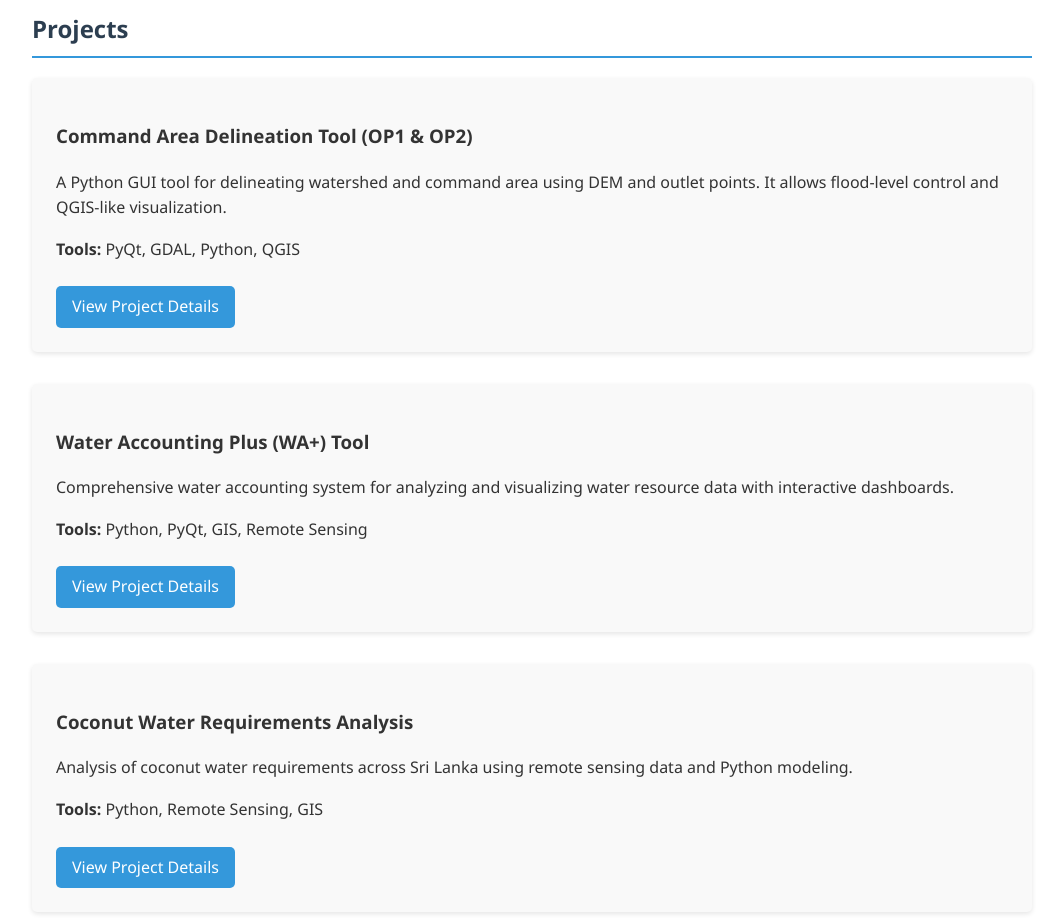
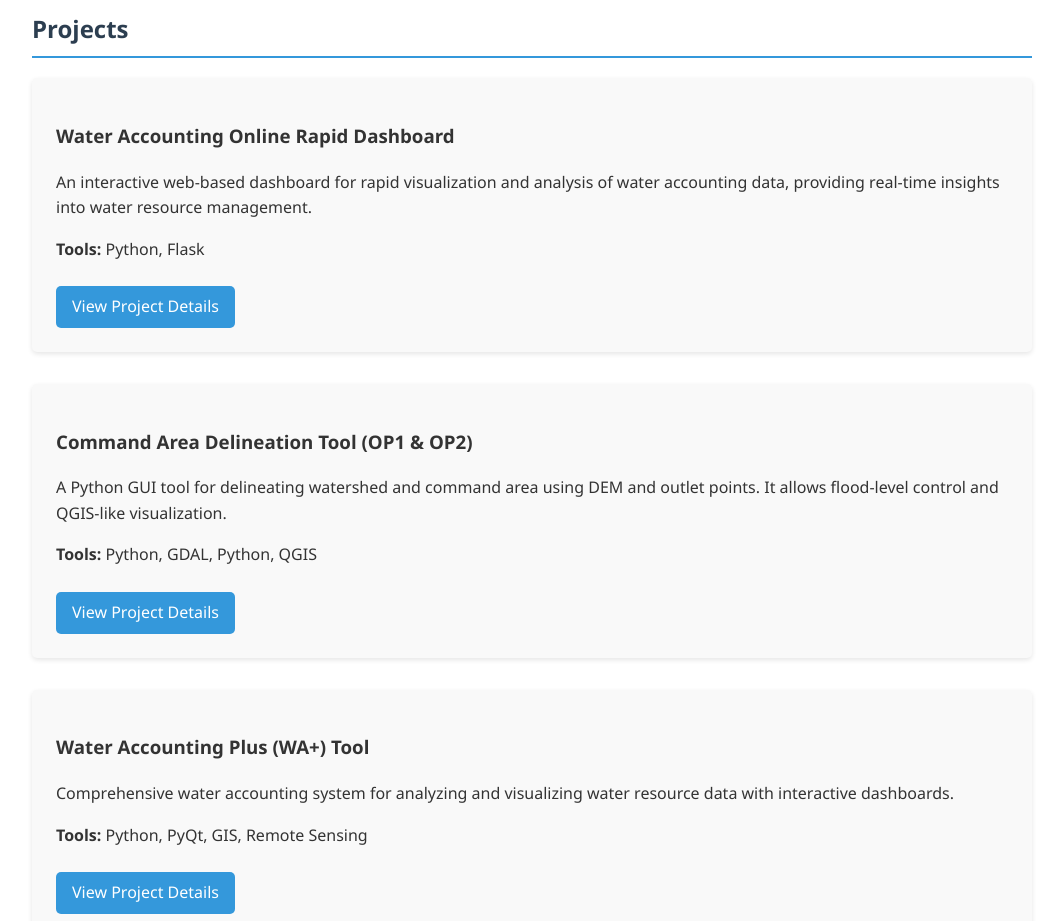
Before and after one commit to Ruka98/Portfolio, a plain HTML site: page index.html in a window 1280 px wide. Shown: the part 2120-3041 px from the top of the page, without its empty margins (108-1171 px from the left). Drawn offline with Linux system fonts and the light colour scheme.

Commit message:
Update index.html

```diff
--- a/index.html
+++ b/index.html
@@ -82,9 +82,16 @@
     <h2>Projects</h2>
 
     <div class="project">
+      <h3>Water Accounting Online Rapid Dashboard</h3>
+      <p>An interactive web-based dashboard for rapid visualization and analysis of water accounting data, providing real-time insights into water resource management.</p>
+      <p><strong>Tools:</strong> Python, Flask </p>
+      <a href="projects/Dashboard/index.html" class="project-link">View Project Details</a>
+    </div>
+
+    <div class="project">
       <h3>Command Area Delineation Tool (OP1 & OP2)</h3>
       <p>A Python GUI tool for delineating watershed and command area using DEM and outlet points. It allows flood-level control and QGIS-like visualization.</p>
-      <p><strong>Tools:</strong> PyQt, GDAL, Python, QGIS</p>
+      <p><strong>Tools:</strong> Python, GDAL, Python, QGIS</p>
       <a href="projects/command-area-delineation/index.html" class="project-link">View Project Details</a>
     </div>
 
```
